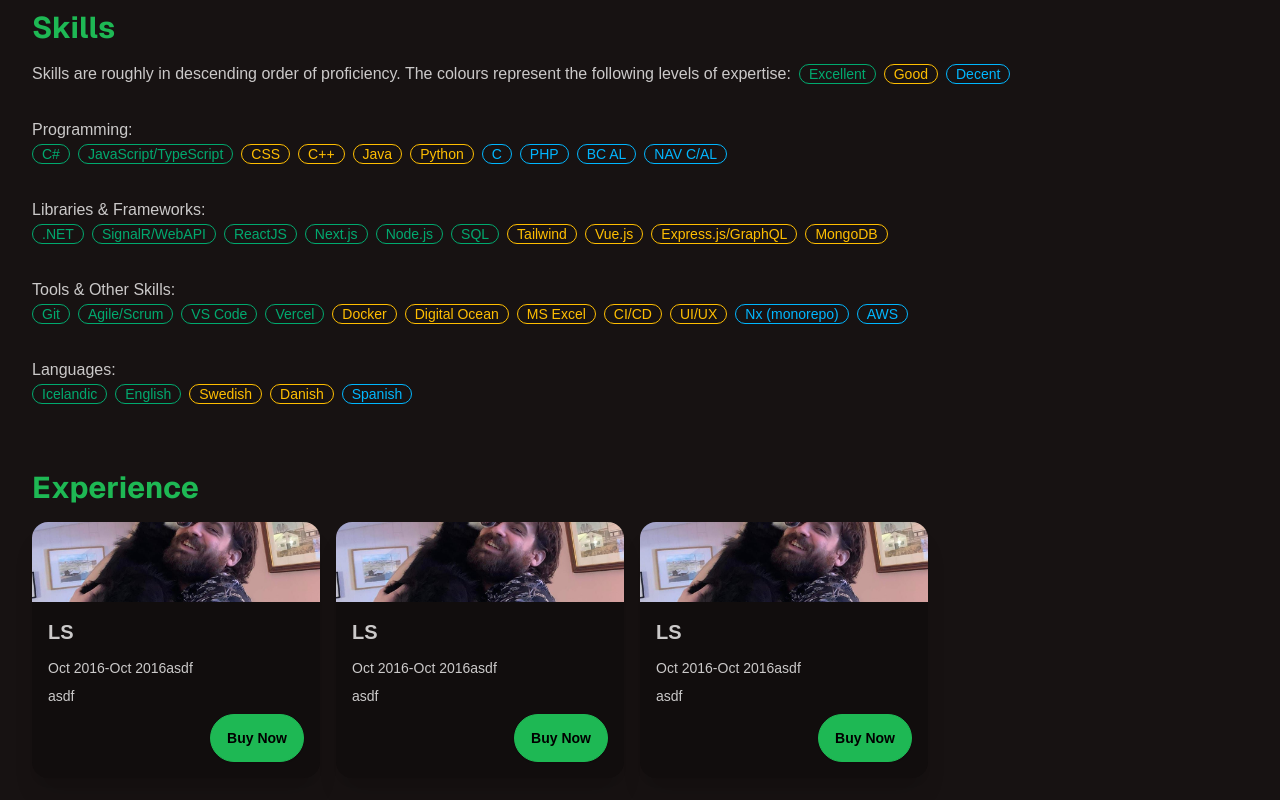
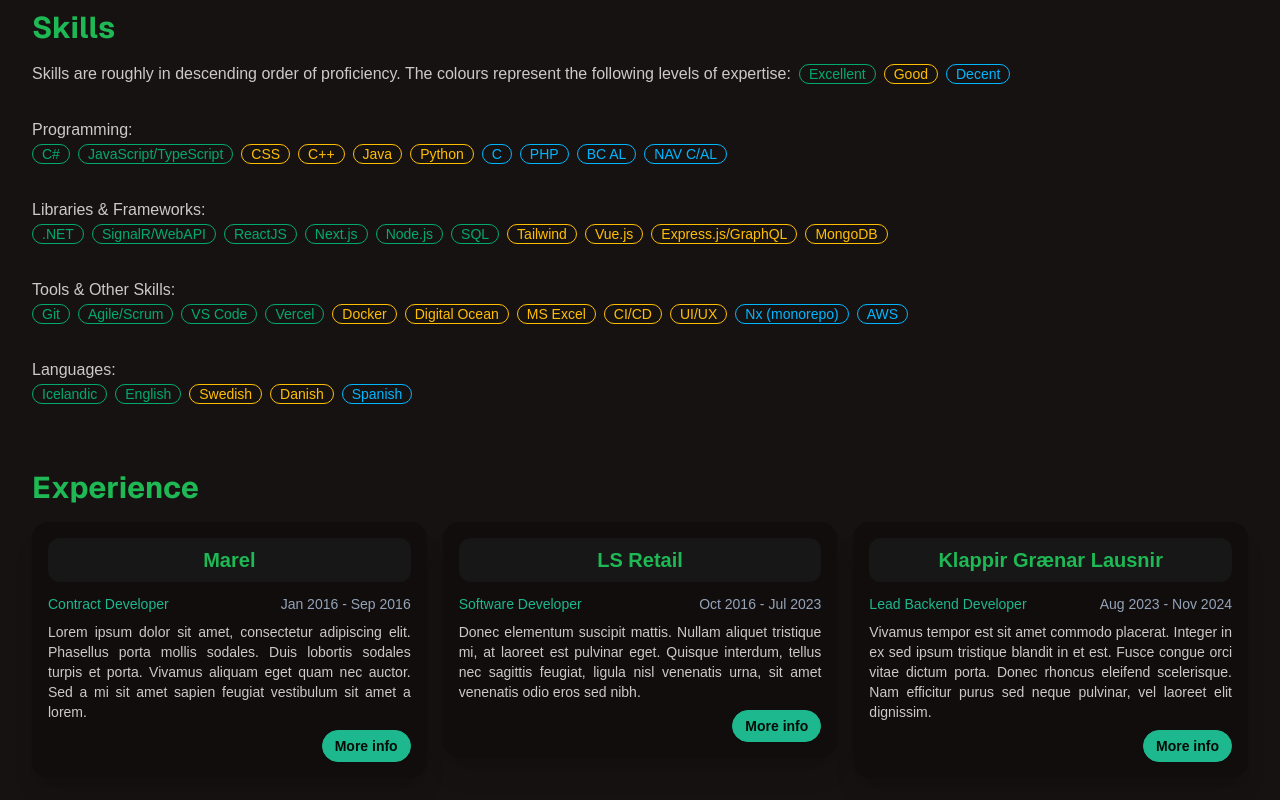
Before and after one commit to Palli-Moon/portfolio, a Next.js app: page / in a window 1280 px wide. Shown: the part 574-1374 px from the top of the page. Built offline with nearby package versions, Linux system fonts and the light colour scheme.

Commit message:
Complete adjusting the cards for now, needs data though

```diff
--- a/src/components/ui/cards/card.tsx
+++ b/src/components/ui/cards/card.tsx
@@ -1,21 +1,20 @@
-import Image from 'next/image';
 import dateFormat from 'dateformat';
-import palli from '@/../public/palli.jpg';
 import { CardData } from '@/types';
 
-export default function Card({ title, startDate, endDate, image, description }: CardData) {
+export default function Card({ name, title, startDate, endDate, description }: CardData) {
   return (
-    <div className='card card-compact bg-base-300 w-72 shadow-xl '>
-      <figure className='relative'>
-        <Image src={palli} alt='Palli' className='w-fill max-h-20 object-cover' />
-      </figure>
+    <div className='card card-compact bg-base-300 w-fill shadow-xl '>
       <div className='card-body'>
-        <h2 className='card-title'>{title}</h2>
-        {dateFormat(startDate, 'mmm yyyy')}-{dateFormat(endDate, 'mmm yyyy')}
-        {image}
-        {description}
+        <h2 className='card-title text-primary bg-neutral-900 rounded-xl p-2 justify-center'>{name}</h2>
+        <div className='flex justify-between'>
+          <p className='text-secondary'>{title}</p>
+          <p className='text-slate-400 text-right'>
+            {dateFormat(startDate, 'mmm yyyy')} - {dateFormat(endDate, 'mmm yyyy')}
+          </p>
+        </div>
+        <p>{description}</p>
         <div className='card-actions justify-end'>
-          <button className='btn btn-primary'>Buy Now</button>
+          <button className='btn btn-sm btn-secondary'>More info</button>
         </div>
       </div>
     </div>
--- a/src/components/ui/cards/cards.tsx
+++ b/src/components/ui/cards/cards.tsx
@@ -3,10 +3,13 @@
 
 export default function Cards({ cardData }: { cardData: CardData[] }) {
   return (
-    <div className='flex gap-4 flex-wrap'>
+    <div className='flex gap-4 flex-col lg:flex-row'>
       {cardData.map((d, i) => {
-        console.log(d);
-        return <Card key={i} {...d} />;
+        return (
+          <div key={i} className='basis-1/3'>
+            <Card {...d} />
+          </div>
+        );
       })}
     </div>
   );
--- a/src/data.tsx
+++ b/src/data.tsx
@@ -83,24 +83,48 @@
 
 export const experience: CardData[] = [
   {
-    title: 'LS',
-    startDate: new Date('2016-10-1'),
-    endDate: new Date('2016-10-1'),
+    name: 'Marel',
+    title: 'Contract Developer',
+    startDate: new Date('2016-1'),
+    endDate: new Date('2016-09'),
     image: 'asdf',
-    description: <p>asdf</p>,
+    link: 'asdf',
+    description: (
+      <>
+        Lorem ipsum dolor sit amet, consectetur adipiscing elit. Phasellus porta mollis sodales. Duis lobortis sodales turpis et porta. Vivamus aliquam eget
+        quam nec auctor. Sed a mi sit amet sapien feugiat vestibulum sit amet a lorem.
+      </>
+    ),
+    descriptionLong: <p>Marel</p>,
   },
   {
-    title: 'LS',
-    startDate: new Date('2016-10-1'),
-    endDate: new Date('2016-10-1'),
+    name: 'LS Retail',
+    title: 'Software Developer',
+    startDate: new Date('2016-10'),
+    endDate: new Date('2023-07'),
     image: 'asdf',
-    description: <p>asdf</p>,
+    link: 'asdf',
+    description: (
+      <>
+        Donec elementum suscipit mattis. Nullam aliquet tristique mi, at laoreet est pulvinar eget. Quisque interdum, tellus nec sagittis feugiat, ligula nisl
+        venenatis urna, sit amet venenatis odio eros sed nibh.{' '}
+      </>
+    ),
+    descriptionLong: <p>LS</p>,
   },
   {
-    title: 'LS',
-    startDate: new Date('2016-10-1'),
-    endDate: new Date('2016-10-1'),
+    name: 'Klappir Grænar Lausnir',
+    title: 'Lead Backend Developer',
+    startDate: new Date('2023-08'),
+    endDate: new Date('2024-11'),
     image: 'asdf',
-    description: <p>asdf</p>,
+    link: 'asdf',
+    description: (
+      <>
+        Vivamus tempor est sit amet commodo placerat. Integer in ex sed ipsum tristique blandit in et est. Fusce congue orci vitae dictum porta. Donec rhoncus
+        eleifend scelerisque. Nam efficitur purus sed neque pulvinar, vel laoreet elit dignissim.
+      </>
+    ),
+    descriptionLong: <p>Klappir</p>,
   },
 ];
--- a/src/types.ts
+++ b/src/types.ts
@@ -16,9 +16,12 @@
 }
 
 export type CardData = {
-  title: string;
+  name: string;
+  title?: string;
   startDate: Date;
   endDate: Date;
   image: string;
+  link: string;
   description: JSX.Element;
+  descriptionLong: JSX.Element;
 };
```
